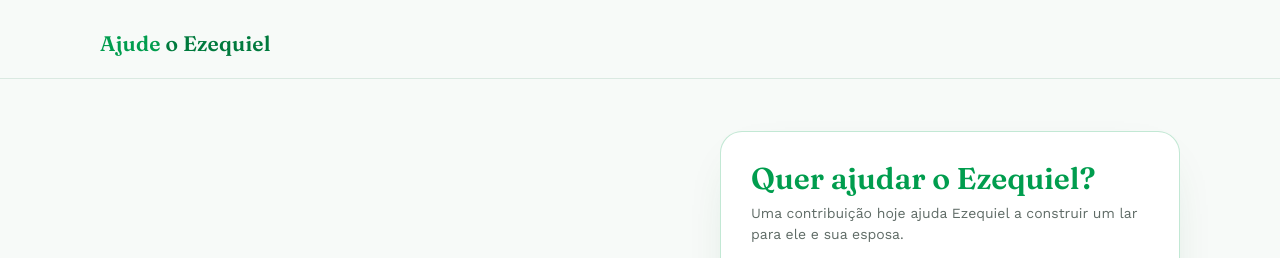
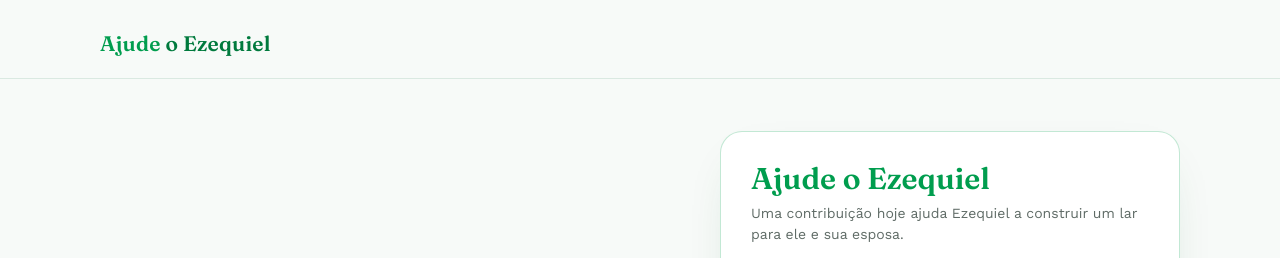
Before and after one commit to email98178-alt/pagarme-doacao, a website: page public/index.html in a window 1280 px wide. Shown: the top 258 px of the page. Drawn offline with nearby package versions, Linux system fonts and the light colour scheme.

Commit message:
Update index.html

```diff
--- a/public/index.html
+++ b/public/index.html
@@ -35,7 +35,7 @@
 
     <section class="donation-card" id="doacao" aria-labelledby="donation-title">
       <form id="donationForm" novalidate>
-        <h2 id="donation-title">Quer ajudar o Ezequiel?</h2>
+        <h2 id="donation-title">Ajude o Ezequiel</h2>
         <p class="card-intro">Uma contribuição hoje ajuda Ezequiel a construir um lar para ele e sua esposa.</p>
         <span class="amount-title">Qualquer valor faz a diferença <span class="selection-hint" id="selectionHint" aria-live="polite">R$ 50,00 selecionados</span></span>
         <div class="amount-grid" role="group" aria-label="Valores sugeridos">
```
